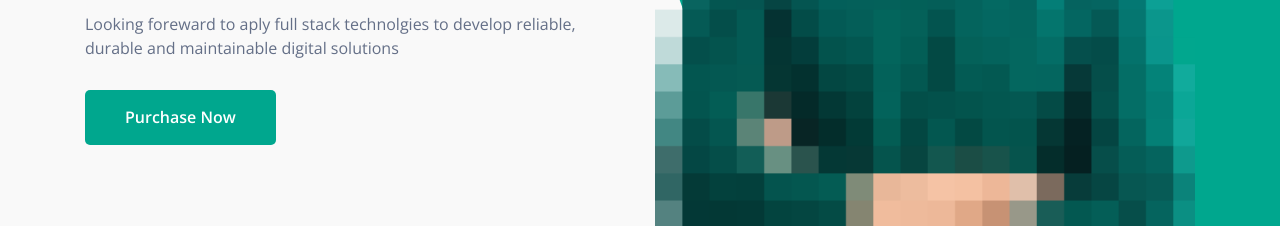
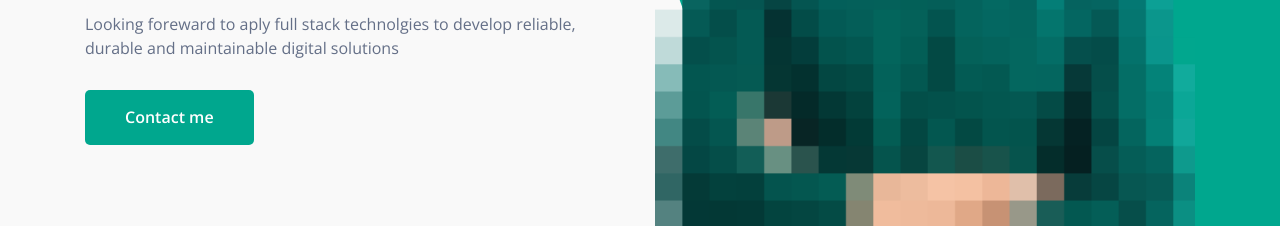
Before and after one commit to TomasBacigalupo/CV-Portfolio, a plain HTML site: page index.html in a window 1280 px wide. Shown: the part 574-800 px from the top of the page. Drawn offline with nearby package versions, Linux system fonts and the light colour scheme.

Commit message:
contact button

```diff
--- a/index.html
+++ b/index.html
@@ -117,7 +117,7 @@
                             <h2 class="header_title wow fadeInUp" data-wow-duration="1.3s" data-wow-delay="0.5s">Software Engineer - Technolgy Analyst</h2>
                             <span class="wow fadeInUp" data-wow-duration="1.3s" data-wow-delay="0.8s">Full Stack - AWS Cloud - Docker - React.js - Java - Linux Servers - SQL - NoSQL - Android Studio - Git - Bitbucket CI/CE </span>
                             <p class="wow fadeInUp" data-wow-duration="1.3s" data-wow-delay="1.1s">Looking foreward to aply full stack technolgies to develop reliable, durable and maintainable digital solutions</p>
-                            <a href="https://rebrand.ly/freelancer-ud" rel="nofollow" class="main-btn wow fadeInUp" data-wow-duration="1.3s" data-wow-delay="1.4s">Purchase Now</a>
+                            <a href=" https://wa.me/+5492944703443" rel="nofollow" class="main-btn wow fadeInUp" data-wow-duration="1.3s" data-wow-delay="1.4s">Contact me</a>
                         </div> <!-- header hero content -->
                     </div>
                     <div class="col-lg-6 col-md-6 col-sm-7">
```
